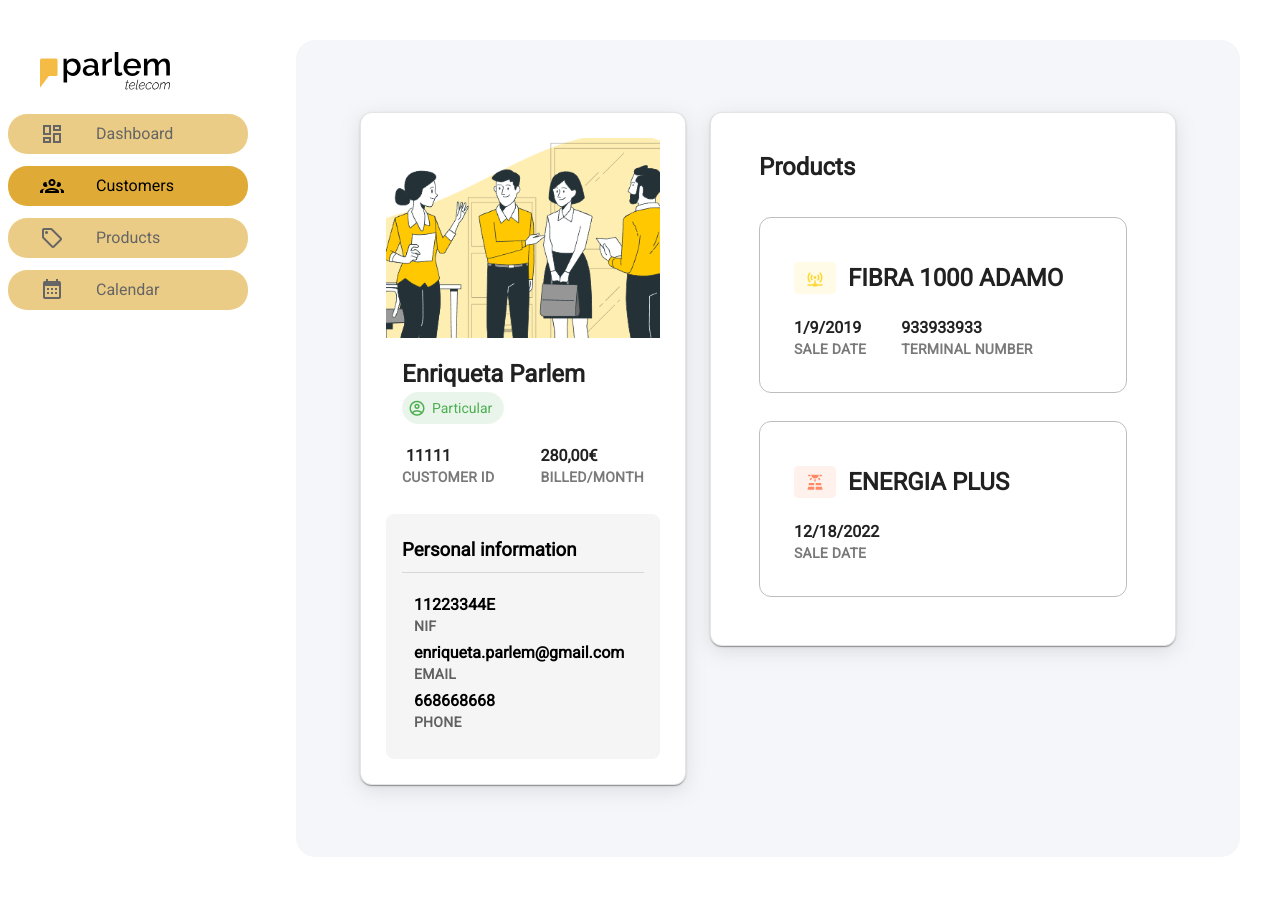
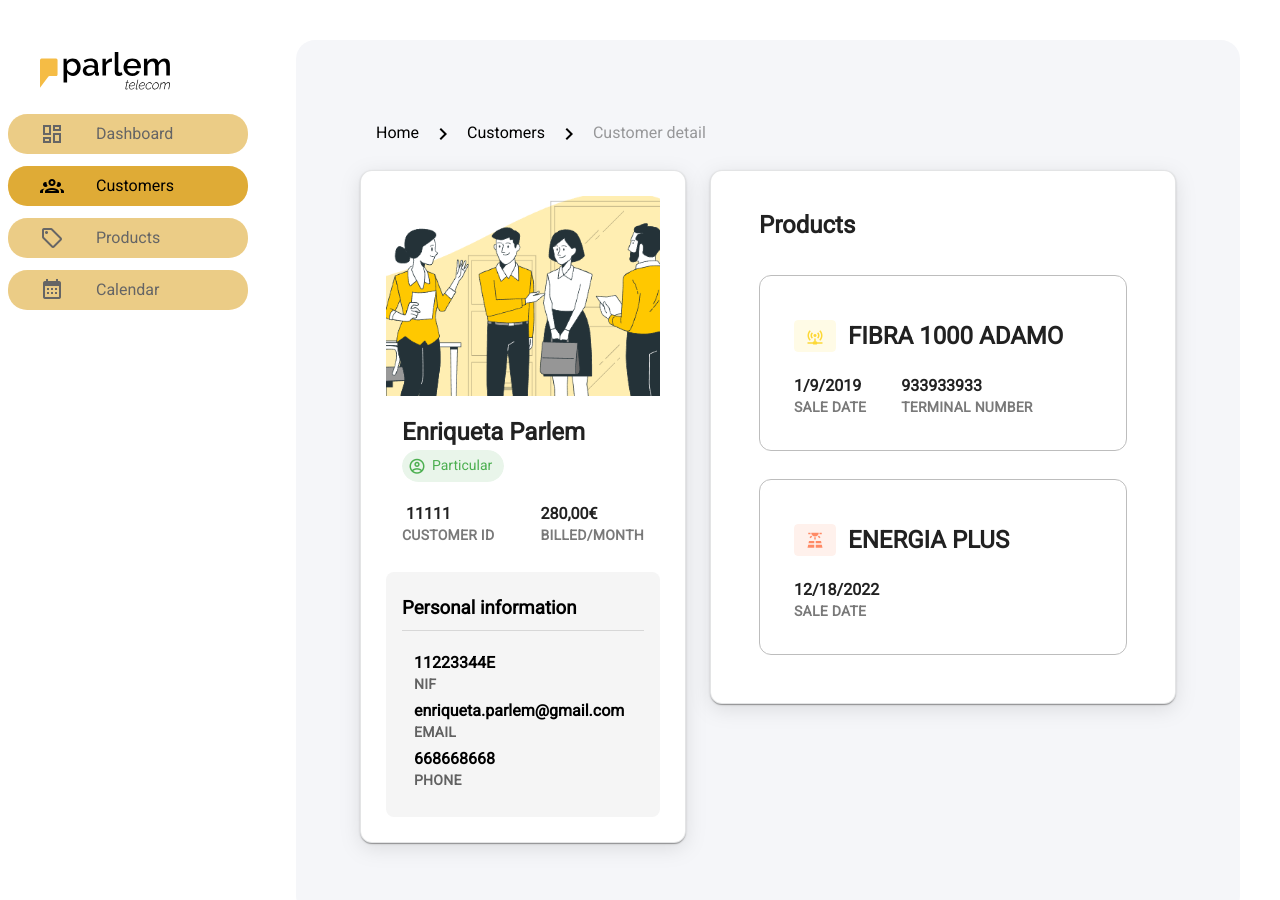
Before and after one commit to stilografica/parlem-app, a Vue app: page / in a window 1280 px wide. Both pictures are taken after a click on the element 768 px from the left and 242 px from the top of the page. Shown: the top 900 px of the page. Built offline with nearby package versions, Linux system fonts and the light colour scheme; data requests are answered from the project's data file.

Commit message:
Breacrumb component for CustomerDetail

```diff
--- /dev/null
+++ b/src/components/BreadcrumbBar.vue
@@ -0,0 +1,16 @@
+<script setup>
+import { useRouter } from 'vue-router'
+
+  const props = defineProps({
+    items: Array,
+  });
+
+  const router = useRouter()
+</script>
+<template>
+  <v-breadcrumbs :items="items">
+    <template v-slot:divider>
+      <v-icon icon="mdi-chevron-right"></v-icon>
+    </template>
+  </v-breadcrumbs>
+</template>
--- a/src/views/CustomerDetail.vue
+++ b/src/views/CustomerDetail.vue
@@ -1,9 +1,10 @@
 <script setup>
 import DefaultLayout from '@/components/layouts/DefaultLayout.vue'
 import CustomerDetailsCard from '@/components/CustomerDetailsCard.vue'
+import BreadcrumbBar from '@/components/BreadcrumbBar.vue'
 import CustomerProducts from '@/components/CustomerProducts.vue'
 import { useCustomersStore } from '@/stores/customers'
-import { computed } from 'vue'
+import { computed, ref } from 'vue'
 import { useRoute } from 'vue-router'
 
 const props = defineProps({
@@ -12,9 +13,24 @@
 const customersStore = useCustomersStore()
 const router = useRoute()
 const customer = computed(() => customersStore.getCustomer(router.params.id))
+
+const breadcrumbItems = ref([
+  {
+    title: 'Home',
+    href: '/'
+  },
+  {
+    title: 'Customers',
+    href: '/' // When the application grows this route will be /customers and we will have home
+  },
+  {
+    title: 'Customer detail',
+  },
+])
 </script>
 <template>
   <default-layout :has-items="true">
+    <breadcrumb-bar :items="breadcrumbItems"/>
     <v-row>
       <v-col cols="12" lg="5">
       <customer-details-card :customer="customer" />
```
